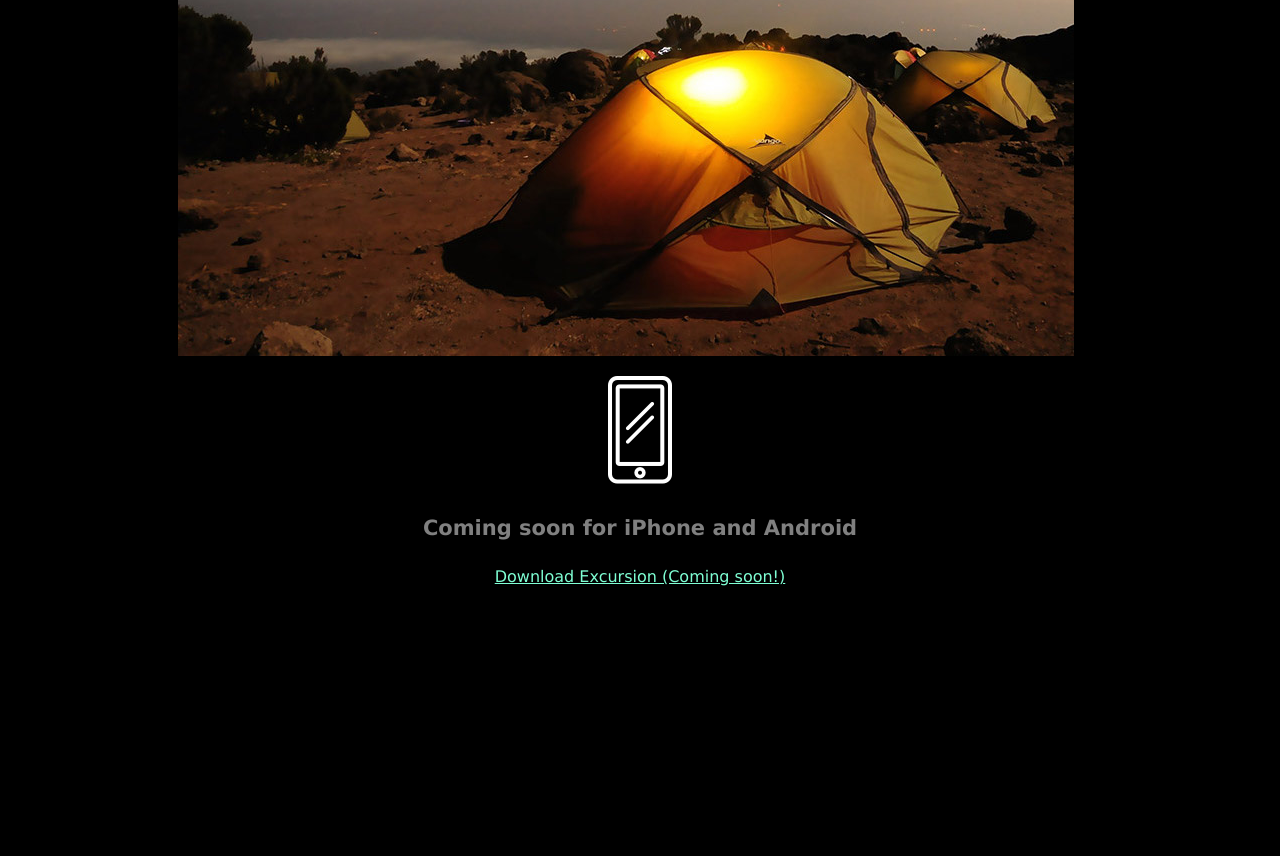
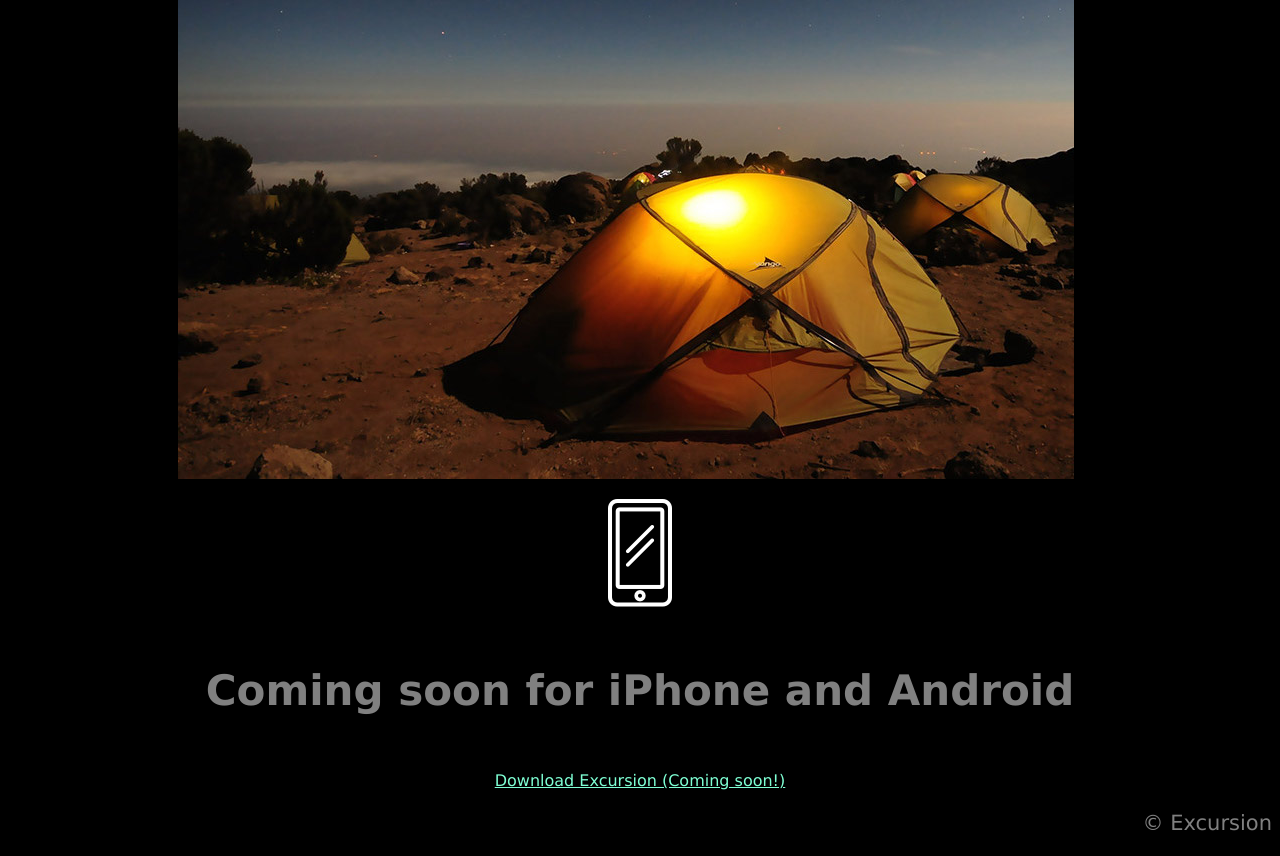
Before and after one commit to DvorahSperl/excursion, a plain HTML site: page index.html in a window 1280 px wide. Shown: the part 656-1512 px from the top of the page. Before the commit the page ends 1258 px from the top, so only its background shows below. Drawn offline with Linux system fonts and the light colour scheme.

Commit message:
Added footer copyright

```diff
--- a/index.html
+++ b/index.html
@@ -19,5 +19,6 @@
     <p><img src="resources/images/phone.png"></p>
     <h4 class="header--sub-header">Coming soon for iPhone and Android</h4>
     <p><a class="link--cta" href="#">Download Excursion (Coming soon!)</a></p>
+    <p class="footer--copyright">&copy; Excursion</p>
 </body>
 </html>
--- a/resources/css/style.css
+++ b/resources/css/style.css
@@ -19,7 +19,7 @@ body {
 }
 
 .header--sub-header {
-    font-size: 21px;
+    font-size: 42px;
     color: grey;
 }
 
@@ -29,3 +29,10 @@ body {
     font-size: 16px;
     color: aquamarine;
 }
+
+/* FOOTER */
+.footer--copyright {
+    font-size: 21px;
+    color: grey;
+    text-align: right;
+}
```
